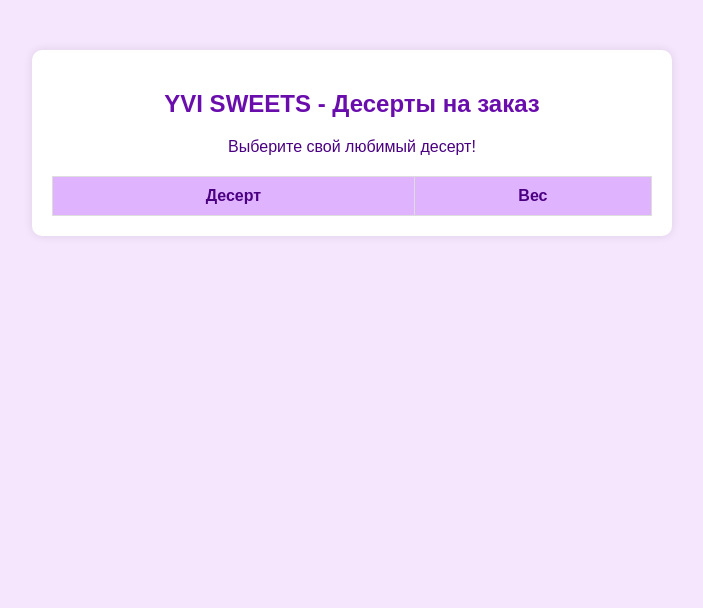
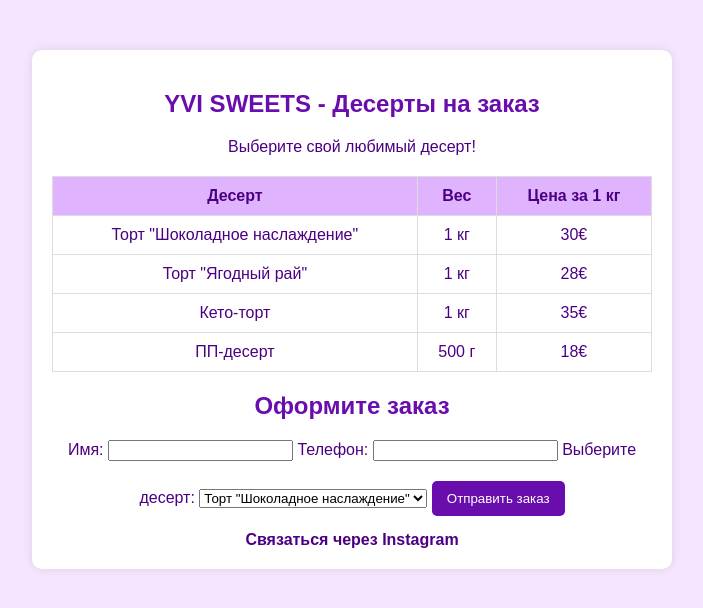
Before and after one commit to YVIsweets/yvi-sweets-site, a plain HTML site: page index.html in a window 1280 px wide. Shown: the whole page, without its empty margins (288-991 px from the left). Drawn offline with Linux system fonts and the light colour scheme.

Commit message:
Update index.html

```diff
--- a/index.html
+++ b/index.html
@@ -60,4 +60,68 @@
         <table>
             <tr>
                 <th>Десерт</th>
-                <th>Вес</
+                <th>Вес</th>
+                <th>Цена за 1 кг</th>
+            </tr>
+            <tr>
+                <td>Торт "Шоколадное наслаждение"</td>
+                <td>1 кг</td>
+                <td>30€</td>
+            </tr>
+            <tr>
+                <td>Торт "Ягодный рай"</td>
+                <td>1 кг</td>
+                <td>28€</td>
+            </tr>
+            <tr>
+                <td>Кето-торт</td>
+                <td>1 кг</td>
+                <td>35€</td>
+            </tr>
+            <tr>
+                <td>ПП-десерт</td>
+                <td>500 г</td>
+                <td>18€</td>
+            </tr>
+        </table>
+
+        <h2>Оформите заказ</h2>
+        <form id="orderForm">
+            <label for="name">Имя:</label>
+            <input type="text" id="name" required>
+
+            <label for="phone">Телефон:</label>
+            <input type="text" id="phone" required>
+
+            <label for="dessert">Выберите десерт:</label>
+            <select id="dessert">
+                <option value="Торт \"Шоколадное наслаждение\"">Торт "Шоколадное наслаждение"</option>
+                <option value="Торт \"Ягодный рай\"">Торт "Ягодный рай"</option>
+                <option value="Кето-торт">Кето-торт</option>
+                <option value="ПП-десерт">ПП-десерт</option>
+            </select>
+
+            <button type="submit">Отправить заказ</button>
+        </form>
+
+        <a href="https://www.instagram.com/YVI_SWEETS/">Связаться через Instagram</a>
+    </div>
+
+    <script>
+        document.getElementById("orderForm").addEventListener("submit", function(event) {
+            event.preventDefault();
+            let name = document.getElementById("name").value;
+            let phone = document.getElementById("phone").value;
+            let dessert = document.getElementById("dessert").value;
+
+            let message = `Новый заказ!%0AИмя: ${name}%0AТелефон: ${phone}%0AДесерт: ${dessert}`;
+
+            let telegramURL = `https://api.telegram.org/bot[TOKEN]/sendMessage?chat_id=[CHAT_ID]&text=${message}`;
+
+            fetch(telegramURL)
+                .then(response => alert("Заказ отправлен! Мы свяжемся с вами."))
+                .catch(error => alert("Ошибка отправки заказа."));
+        });
+    </script>
+</body>
+</html>
```
